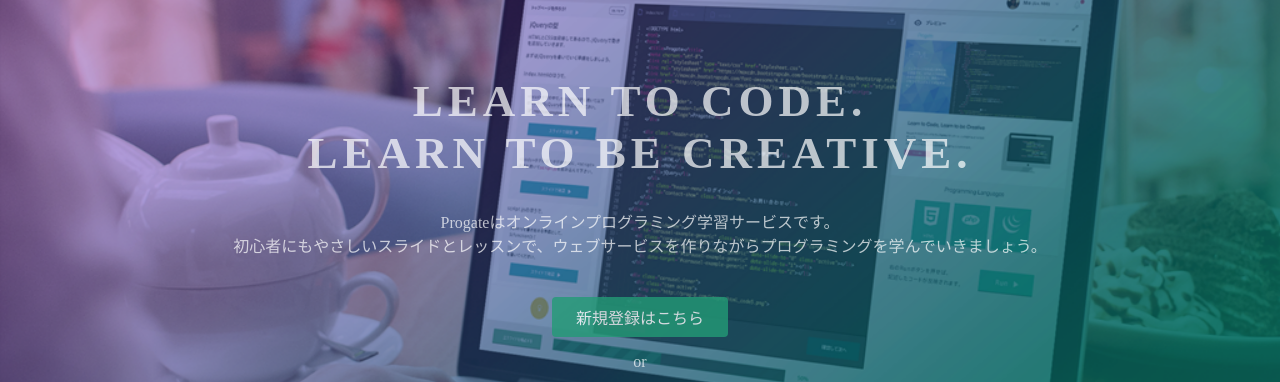
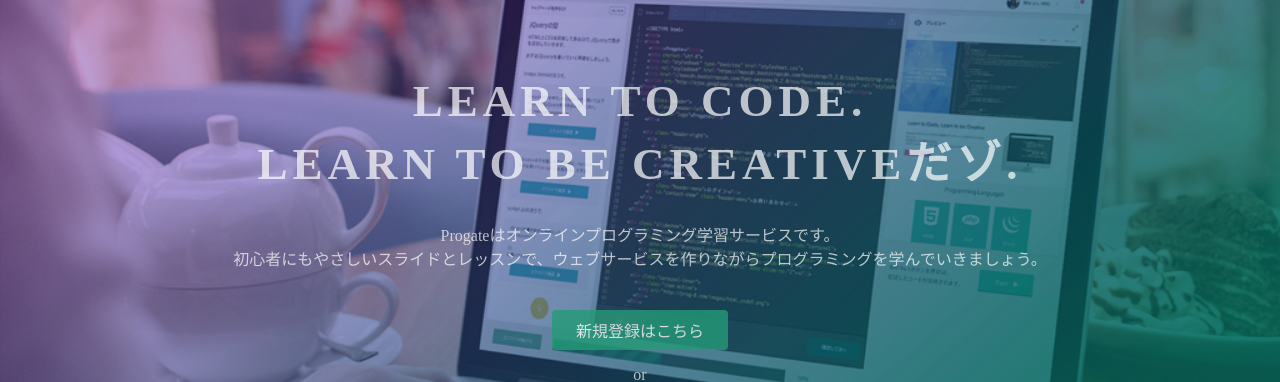
Before and after one commit to mo-yu03/mo-yu03.github.io, a plain HTML site: page index.html in a window 1280 px wide. Shown: the part 135-517 px from the top of the page. Drawn offline with Linux system fonts and the light colour scheme.

Commit message:
Update index.html

```diff
--- a/index.html
+++ b/index.html
@@ -23,7 +23,7 @@
   </header>
   <div class="top-wrapper">
     <div class="container">
-      <h1>LEARN TO CODE.<br>LEARN TO BE CREATIVE.</h1>
+      <h1>LEARN TO CODE.<br>LEARN TO BE CREATIVEだゾ.</h1>
       <p>Progateはオンラインプログラミング学習サービスです。<br>初心者にもやさしいスライドとレッスンで、ウェブサービスを作りながらプログラミングを学んでいきましょう。</p>
       <div class="btn-wrapper">
         <a href="#" class="btn signup">新規登録はこちら</a>
```
